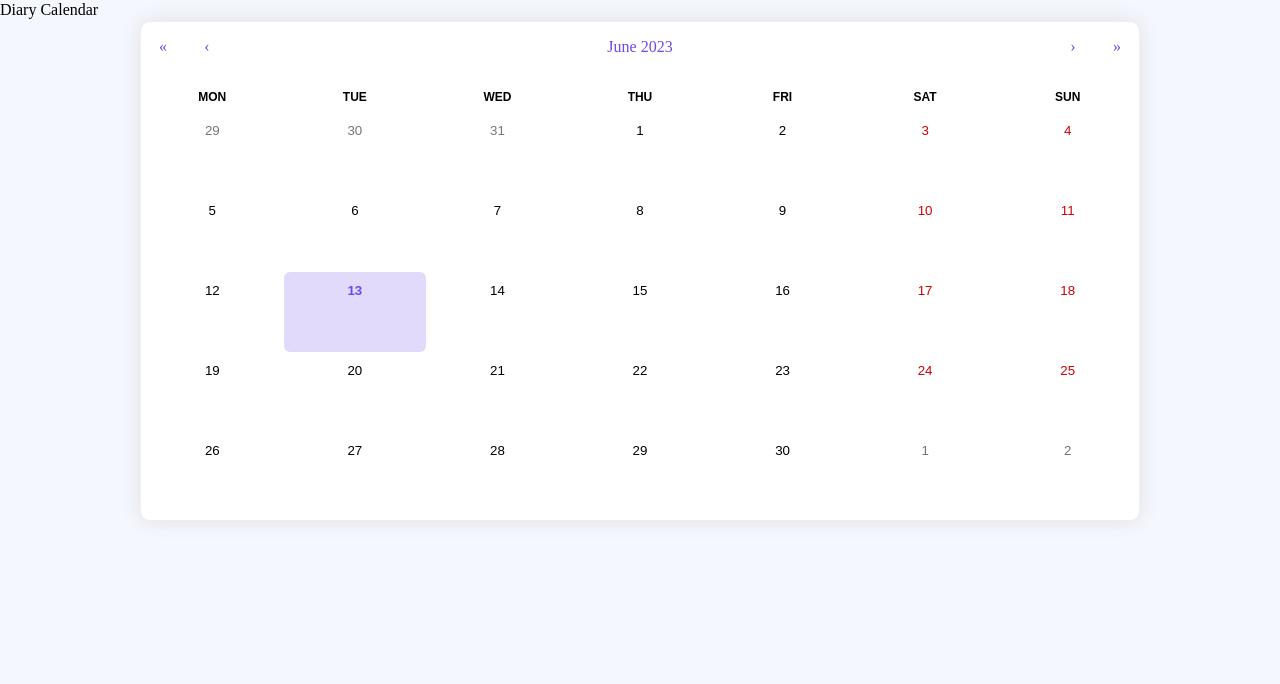
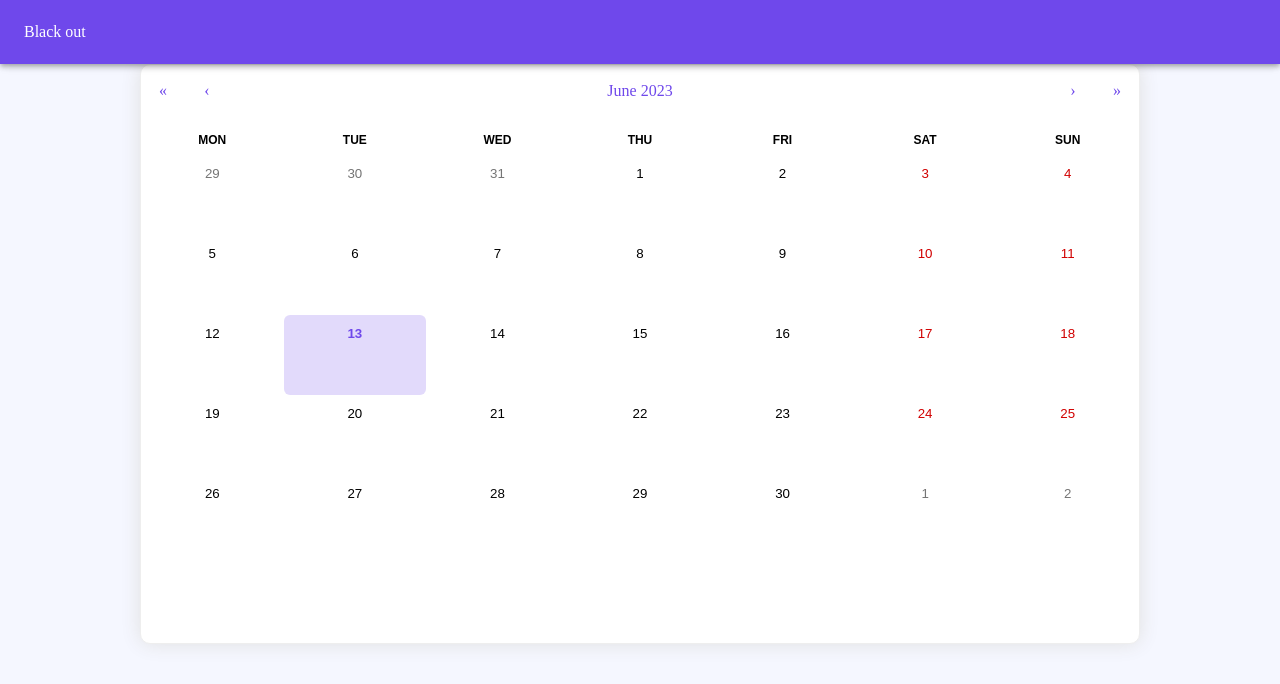
Before and after one commit to Songyeonji/Blackout-node, a React (Create React App) app: page / in a window 1280 px wide. Shown: the top 684 px of the page. Built offline with nearby package versions, Linux system fonts and the light colour scheme; a web font is replaced by a local one.

Commit message:
앱바 적용2

```diff
--- a/src/App copy.js
+++ b/src/App copy.js
@@ -48,7 +48,7 @@ const addContent = ({ date, view }) => {
 
 return (
   <>
-   <AppBar position="fixed">
+   <AppBar position="fixed" >
         <Toolbar>
           <div className="flex-1"></div>
           <span className="font-bold">Black out</span>
--- a/src/App.js
+++ b/src/App.js
@@ -2,10 +2,20 @@ import React, { useState } from "react";
 import moment from "moment";
 import Calendar from "react-calendar";
 import "react-calendar/dist/Calendar.css";
+import { AppBar, Toolbar, createTheme, ThemeProvider } from "@mui/material";
+
 import wineIcon from "./icon/wine-bottle.png";
 import sojuIcon from "./icon/soju.png";
 import beerIcon from "./icon/beer.png";
 import makgeolliIcon from "./icon/rice-wine.png";
+
+const theme = createTheme({
+  palette: {
+    primary: {
+      main: "#6f48eb", // 보라색
+    },
+  },
+});
 
 const DiaryCalendar = () => {
   const [selectedDate, setSelectedDate] = useState(null);
@@ -66,9 +76,19 @@ const DiaryCalendar = () => {
   };
 
   return (
+    <ThemeProvider theme={theme}>
       <div>
-      <h1>Diary Calendar</h1>
-      <Calendar onChange={handleDateChange} value={selectedDate} tileContent={tileContent} />
+        <AppBar position="fixed">
+          <Toolbar>
+            <div className="flex-1"></div>
+            <span className="font-bold">Black out</span>
+            <div className="flex-1"></div>
+          </Toolbar>
+        </AppBar>
+        <Toolbar />
+        <div className="calendar-container">
+          <Calendar onChange={handleDateChange} locale="en" value={selectedDate} tileContent={tileContent} />
+        </div>
         {selectedDate && (
           <div>
             <h2>{moment(selectedDate).format("YYYY-MM-DD")}</h2>
@@ -122,6 +142,7 @@ const DiaryCalendar = () => {
           </div>
         )}
       </div>
+    </ThemeProvider>
   );
 };
 
--- a/src/index.css
+++ b/src/index.css
@@ -43,7 +43,7 @@ body,
 .react-calendar {
   margin: auto;
   width: 1000px;
-  height:500px;
+  height:580px;
   max-width: 100%;
   background: #ffff;
   border: 1px solid #eeeeee;
```
Lines whose indentation alone changed are shown as unchanged.
